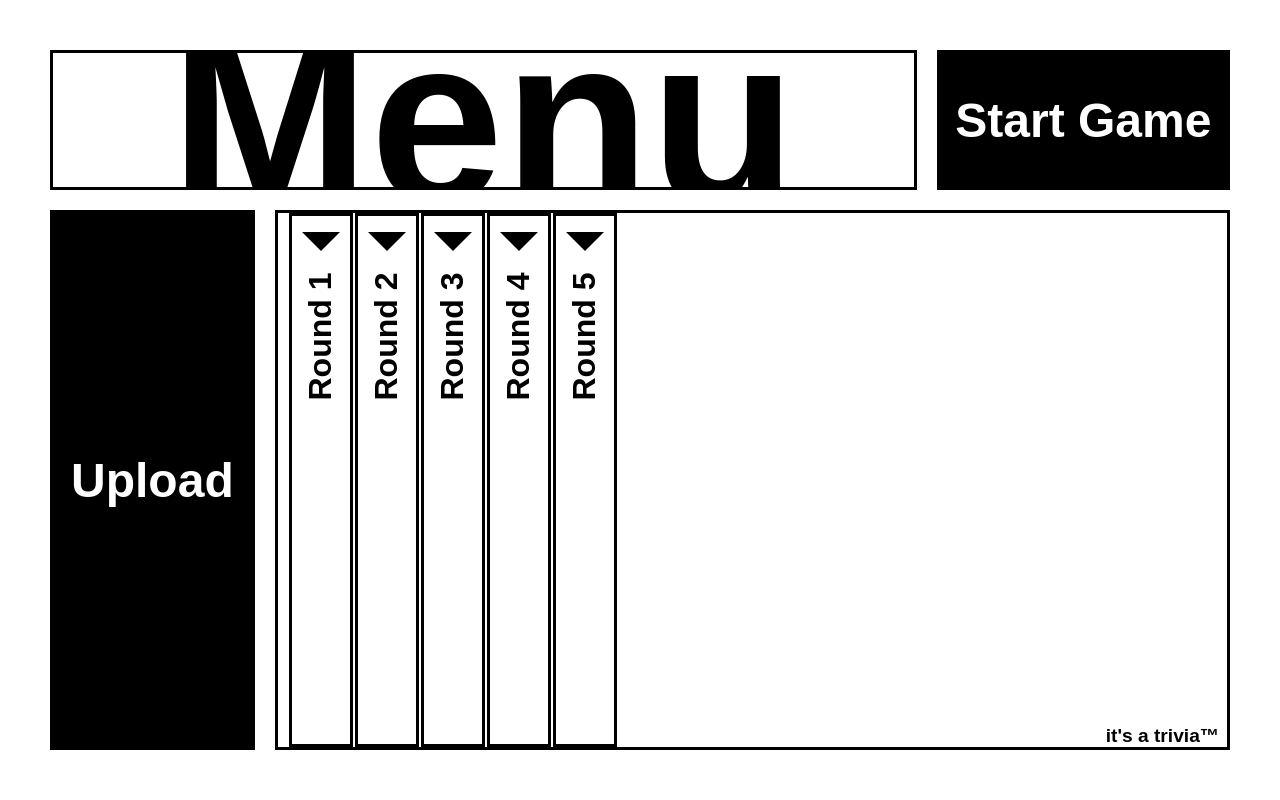
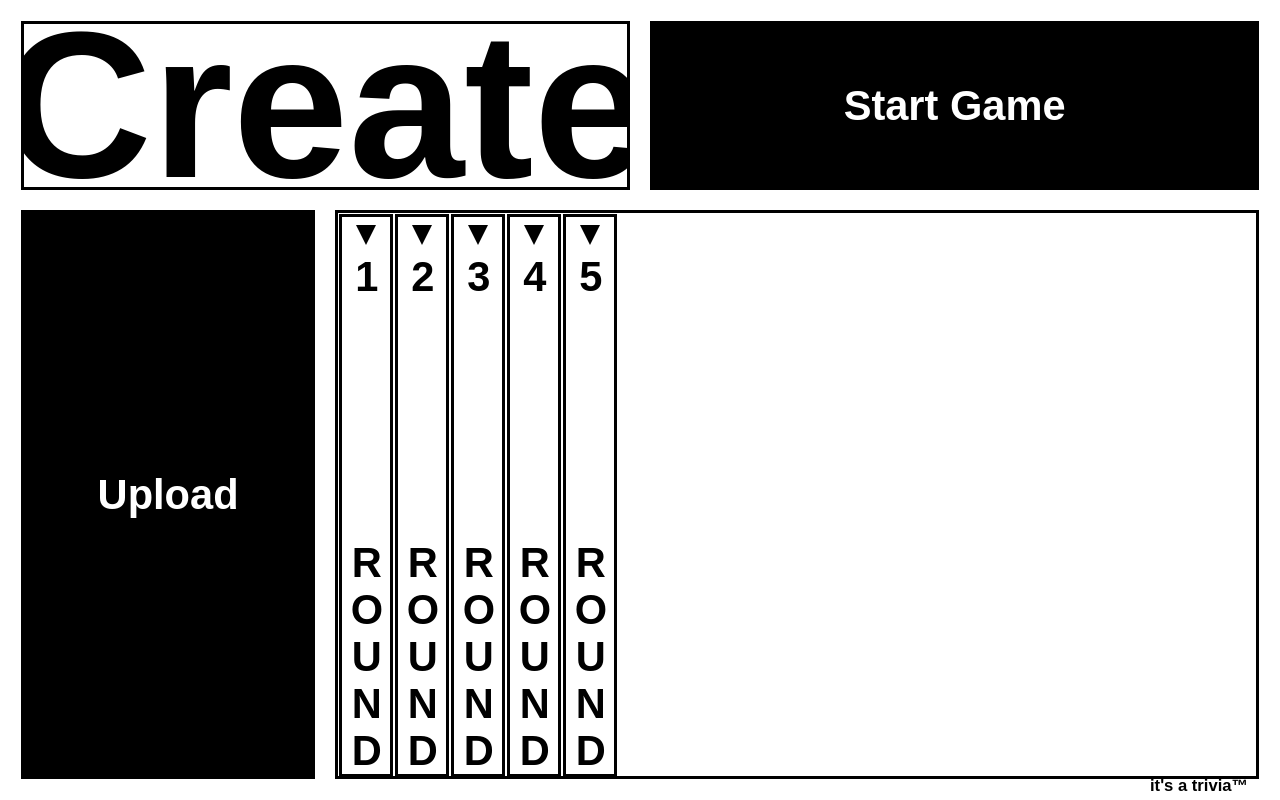
Before and after one commit to annaPerdomo/trivia-creator, a Next.js app: page /create in a window 1280 px wide. Built offline with nearby package versions, Linux system fonts and the light colour scheme.

Commit message:
Feature: Refactor css on /create page. Add functionality for click through questions.

```diff
--- a/components/Create.jsx
+++ b/components/Create.jsx
@@ -1,94 +1,53 @@
 import React, { useState, useEffect } from "react";
 import styles from "../styles/Create.module.css";
+import Bar from "./create/Bar.jsx";
+
 const {
-  secret,
-  upper,
-  menu,
+  create,
+  title,
   start,
-  lower,
   upload,
   bigRec,
   bars,
-  bar,
-  selected,
-  triangle,
-  logo,
+  logo
 } = styles;
 
+
 export default function Create() {
-
   const [currentRound, setCurrentRound] = useState(null);
 
+  function barClick(i){
+    if (currentRound === i){
+      setCurrentRound(null)
+    } else {
+      setCurrentRound(i);
+    }
+  }
+
   return (
-    <div className={secret}>
-      <div id={upper}>
-        <div id={menu}>
-          <p>Menu</p>
+    <div id={create}>
+      <div id={title}>
+        <p>Create</p>
       </div>
       <div id={start}>
         <p>Start Game</p>
       </div>
-      </div>
-
-      <div id={lower}>
       <div id={upload}>
         <p>Upload</p>
       </div>
       <div id={bigRec}>
-          <div className={bars}>
-            {currentRound === 1 ? (
-              <React.Fragment>
-                <div className={bar} className={`${bar} ${selected}`}  onClick={() => setCurrentRound(null)}>
-                  <div
-                    className={`${triangle} ${selected}`}
-                  ></div>
-                  <p>Round 1</p>
-                </div>
-                <div>
-                  <div>
-                    <p>
-                      1. What is the flattest state in the Union?
-                    </p>
-                  </div>
-                  <div>
-                    <p>
-                      1. What is the tallest state in the Union?
-                    </p>
-                  </div>
-                </div>
-              </React.Fragment>
-            ) : (
-              <div className={bar} onClick={() => setCurrentRound(1)}>
-                <div
-                  className={triangle}
-                ></div>
-                <p>Round 1</p>
-              </div>
+        <div id={bars}>
+          {[1,2,3,4,5].map((i)=>
+            <Bar
+              onClick={()=>{barClick(i)}}
+              selected={currentRound === i ? true : false}
+              num={i}
+            />
           )}
-
-            <div className={bar}>
-              <div className={triangle}></div>
-              <p>Round 2</p>
-            </div>
-            <div className={bar}>
-              <div className={triangle}></div>
-              <p>Round 3</p>
-            </div>
-
-            <div className={bar}>
-              <div className={triangle}></div>
-              <p>Round 4</p>
-            </div>
-
-            <div className={bar}>
-              <div className={triangle}></div>
-              <p>Round 5</p>
-            </div>
         </div>
 
         <p id={logo}>it's a trivia&trade;</p>
       </div>
     </div>
-    </div>
   );
 }
--- /dev/null
+++ b/components/create/Bar.jsx
@@ -0,0 +1,16 @@
+import React, { useState, useEffect } from "react";
+import styles from "../../styles/Create.module.css";
+import Questions from "./Questions";
+import qs from "./testQuestions.js";
+
+export default function Bar(props) {
+   return (
+     <div className={styles.barContainer}>
+    <div className={props.selected ? `${styles.bar} ${styles.selected}` : styles.bar}  onClick={props.onClick}>
+      <div className={props.selected ? `${styles.triangle} ${styles.selected}` :styles.triangle}></div>
+      <p>{props.num}</p><p>Round</p>
+    </div>
+    {props.selected ? <Questions arr={qs}/> : null}
+    </div>
+  )
+}
--- /dev/null
+++ b/components/create/Question.jsx
@@ -0,0 +1,13 @@
+import React, { useState, useEffect } from "react";
+import styles from "../../styles/Create.module.css";
+const {} = styles;
+
+export default function Question(props) {
+   const [open, setOpen] = useState(false);
+   return (
+      <div className={styles.question} onClick={()=>{setOpen(!open)}}>
+      {props.num}. {props.text}
+      {open ? <div className={styles.questionDetails}>[{props.text}{props.text}]</div> : null}
+      </div>
+  )
+}
--- /dev/null
+++ b/components/create/Questions.jsx
@@ -0,0 +1,13 @@
+import React from "react";
+import styles from "../../styles/Create.module.css";
+import Question from "./Question";
+
+const {} = styles;
+
+export default function Questions(props) {
+   return (
+     <div id={styles.questions}>
+     {props.arr.map((item, index) => (<Question key={index} num={index+1} text={item}/>))}
+     </div>
+     )
+}
--- /dev/null
+++ b/components/create/testQuestions.js
@@ -0,0 +1,7 @@
+const q = [];
+
+for (var i=0; i < 10; i++){
+   q.push("Purus in mollis nunc sed id semper risus in. Sapien nec sagittis aliquam malesuada bibendum. Cras sed felis eget velit aliquet sagittis id.");
+}
+
+export default q;
--- a/styles/Create.module.css
+++ b/styles/Create.module.css
@@ -1,52 +1,37 @@
-.secret {
-  font-size: xxx-large;
+#create {
+  padding: calc(1vh + 1vw);
   font-family: sans-serif;
   font-weight: bold;
   text-align: center;
-  padding: 5vh;
+  margin: auto;
+  display: grid;
+  grid-template-columns: repeat(4, 1fr);
+  grid-template-rows: repeat(4, 1fr);
+  grid-gap: 20px;
+  height: 100%;
 }
 
-.secret p {
-   padding: 0px;
-   margin: 0px;
+
+#title {
+  grid-column: 1/3;
+  border: solid;
+  font-size: 5rem;
+  overflow: hidden;
+  display: grid;
+  place-content: center;
 }
 
-.secret div div{
-   border: solid;
-   width: 100%;
-   margin: 10px;
-   display: flex;
-   align-items: center;
-   justify-content: center;
-   overflow: hidden;
-}
-
-#upper, #lower {
-   display: flex;
-}
-
-#upper {
-   height: 20vh;
-}
-
-#lower {
-   height: 70vh
-}
-
-#menu {
-   width: 280vw;
-}
-#menu p {
-
-   padding: 0px;
-   margin: 0px;
-   font-size: 5em
+#title p{
+  margin: 0;
 }
 
 #start, #upload {
    color: white;
    border: solid black;
    background: black;
+   display: grid;
+   place-content: center;
+   font-size: 1rem;
 }
 
 #start:hover, #upload:hover{
@@ -62,11 +47,18 @@
 }
 
 #upload {
-   width: 20vw;
+  grid-column: 1/2;
+  grid-row: 2/6;
+}
+
+#start {
+  grid-column: 3/5;
 }
 
 #bigRec {
-   padding: 0px;
+  border: solid;
+  grid-column: 2/5;
+  grid-row: 2/6;
 }
 
 
@@ -80,39 +72,16 @@
 
 }
 
-.secret .bars {
-  height: 100%;
-  border: none;
-  justify-content: flex-start;
-}
 
-#questions {
-   display: block;
-   height: 100%;
-   width: 100%;
-   padding: 0px;
-   margin:0px;
-   border: none;
-   overflow-y: scroll;
-   font-size: medium;
-}
 
-#questions div{
-flex: 1;
-text-align: left;
-text-overflow: ellipsis;
-margin: 1px 0 1px 0;
-box-sizing: border-box
 
-}
-
-.slide-in-animated {
+.slideinanimated {
   animation-name:slide-in;
   animation-duration: 0.2s;
 }
 
 
-@keyframes slide-in{
+@keyframes slideIn{
   from {
   width:0px;
   }
@@ -139,52 +108,82 @@ box-sizing: border-box
 }
 }
 
+
+.barContainer{
+  display: flex;
+}
+
+#bars {
+  height: 100%;
+  display: flex;
+}
+
+.bar {
+  margin: 1px;
+  width: min-content;
+  display: flex;
+  flex-direction: column;
+  border: solid;
+  height: 100%;
+}
+
+.bar p {
+   writing-mode: vertical-rl;
+  text-orientation: upright;
+  text-transform: uppercase;
+   width: min-content;
+   white-space: nowrap;
+   /* transform:rotate(270deg); */
+   margin: 0 auto;
+   pointer-events: none;
+}
+
+.bar p:last-child{
+  margin-top: auto;
+}
+
+.triangle {
+   display: inline-block;
+   margin: 1vh auto;
+   height: 2.5vh;
+   width: 2.5vh;
+   background: black;
+   transform: rotate(180deg);
+   clip-path: polygon(50% 0%, 0% 100%, 100% 100%);
+   pointer-events: none;
+}
+
 #questions::-webkit-scrollbar {
   width: 0;  /* Remove scrollbar space */
   background: transparent;  /* Optional: just make scrollbar invisible */
 }
 
-
-
-.secret .bar{
-   height: 100%;
-   margin: 1px;
-   flex-direction: column;
-   justify-content: flex-start;
-   background: white;
-   color: black;
-   width: 5vw;
+#questions {
+ overflow-y: scroll;
+ font-size: 0.5rem;
+ text-align: left;
+ flex: 1;
+ animation-name: slideIn;
+ animation-duration: 0.2s;
 }
 
-.bar p {
-   white-space: nowrap;
-   transform:rotate(270deg);
-   height: min-content;
-   width: min-content;
-   font-size: xx-large;
-   pointer-events: none;
+.question{
+  border: solid;
 }
 
-.bar .triangle {
-   border-color:black transparent transparent transparent;
-   border-width:1.5vw;
-   width: 0;
-   height: 0;
-   padding: 0px;
-   margin: 2vh 0 6vh 0;
-   pointer-events: none;
+.questionDetails{
+  font-style: italic
 }
 
-.secret .selected {
+.selected {
    background: black;
    color: white;
    border-color: black;
-   padding-top:10px
+
 }
 
-.selected .triangle {
-   border-color: transparent transparent transparent white;
-   transform: translate(1vh, -2vh);
-   padding-top: 0px;
-
+.selected.triangle{
+  color: white;
+  background: white;
+  transform: rotate(90deg);
 }
--- a/styles/Home.module.css
+++ b/styles/Home.module.css
@@ -1,5 +1,5 @@
 .container {
-  height: 100vh;
+ height: 100%
 }
 .welcomeBanner {
   position: relative;
--- a/styles/globals.css
+++ b/styles/globals.css
@@ -2,8 +2,14 @@ html,
 body {
   padding: 0;
   margin: 0;
+  height: 100%;
+  font-size: calc(2vh + 2vw);
   font-family: -apple-system, BlinkMacSystemFont, Segoe UI, Roboto, Oxygen,
     Ubuntu, Cantarell, Fira Sans, Droid Sans, Helvetica Neue, sans-serif;
+}
+
+#__next{
+  height: 100%;
 }
 
 a {
```
Lines whose indentation alone changed are shown as unchanged.
